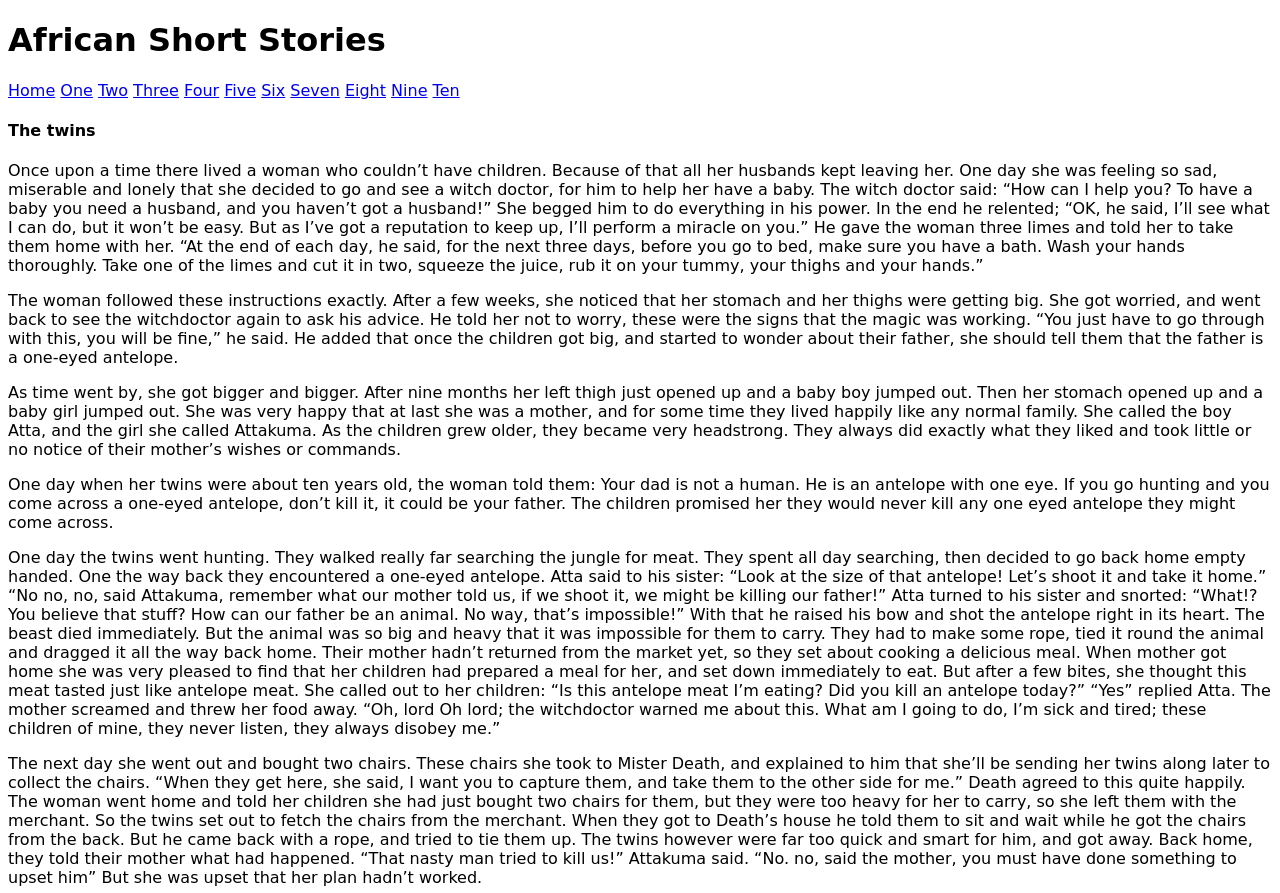
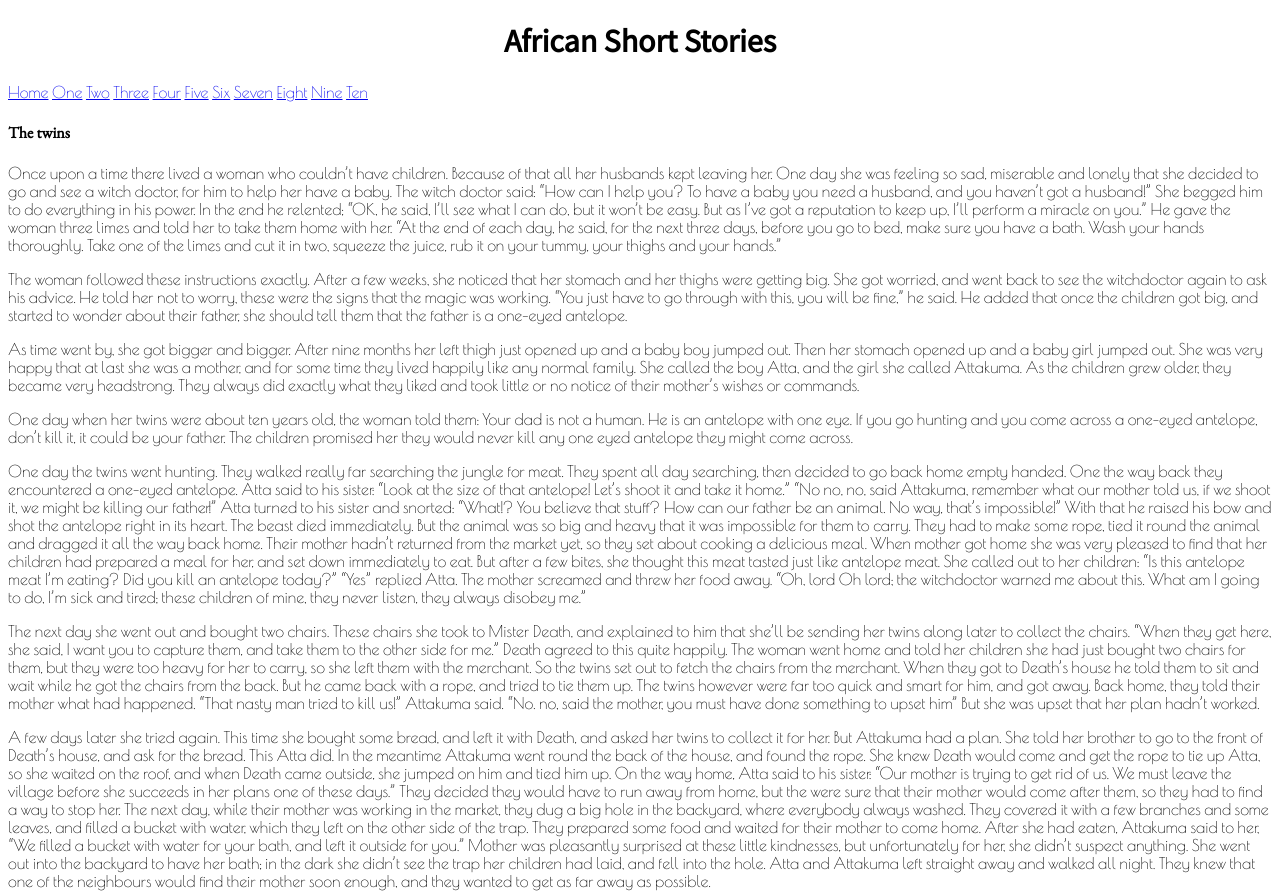
Before and after one commit to GitauHarrison/africanshortstorieswebsite, a plain HTML site: page redone the website/thetwins.html in a window 1280 px wide. Shown: the top 893 px of the page. Drawn offline with nearby package versions, Linux system fonts and the light colour scheme; files that its build step writes are made by us from their sources.

Commit message:
updated html files and added main.css file

```diff
--- /dev/null
+++ b/redone the website/css/main.css
@@ -0,0 +1,13 @@
+h1{
+	font-family: 'Source Sans Pro', sans-serif;
+	text-align: center;
+}
+body{
+	font-family: 'Poiret One', cursive;
+}
+h4{
+	font-family: 'EB Garamond', serif;
+}
+body{
+
+}
--- a/redone the website/thetwins.html
+++ b/redone the website/thetwins.html
@@ -1,7 +1,10 @@
 <!DOCTYPE html>
 <html>
 <head>
-
+	<link href='https://fonts.googleapis.com/css?family=Source+Sans+Pro' rel='stylesheet' type='text/css'>
+	<link href='https://fonts.googleapis.com/css?family=Poiret+One' rel='stylesheet' type='text/css'>
+	<link href='https://fonts.googleapis.com/css?family=EB+Garamond' rel='stylesheet' type='text/css'>
+	<link rel="stylesheet" type="text/css" href="css/main.css"
 	<link rel="stylesheet" type="text/css" href="css/styles.css">
 	<title>The twins</title>
 	<meta charset="utf-8">
```
Also changed, not shown: redone the website/anansefuneral.html (+4 -0 lines), redone the website/baldheadedspider.html (+4 -0 lines), redone the website/hareandthetortoise.html (+4 -1 lines), redone the website/index.html (+4 -0 lines), redone the website/monkeyandtheshark.html (+4 -1 lines), redone the website/theconsideratehunter.html (+4 -1 lines), redone the website/thelazytownspeople.html (+4 -1 lines), redone the website/thepregnantvirgin.html (+4 -1 lines), redone the website/thestonemason.html (+4 -1 lines), redone the website/tortoisescars.html (+4 -1 lines).
